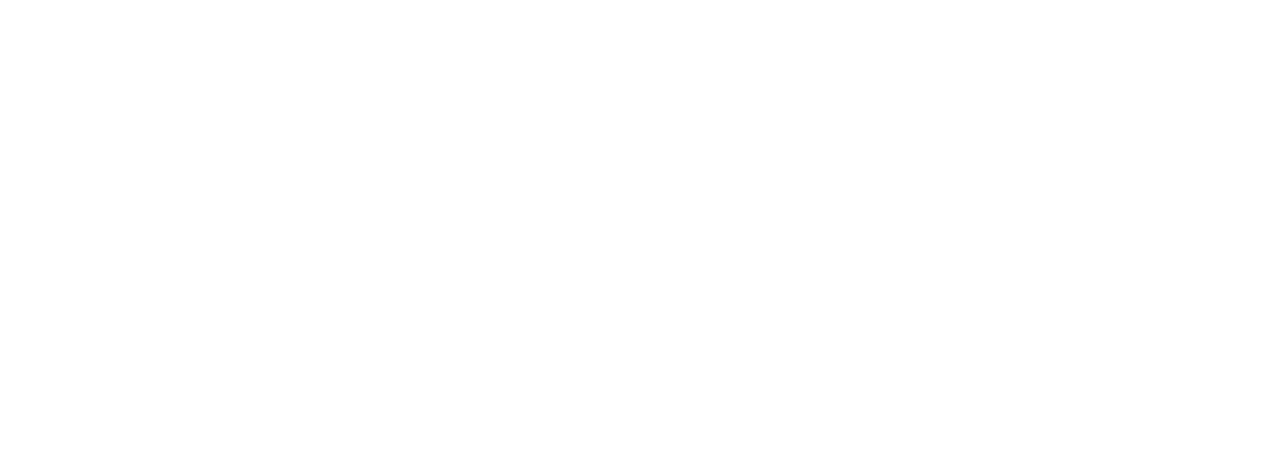
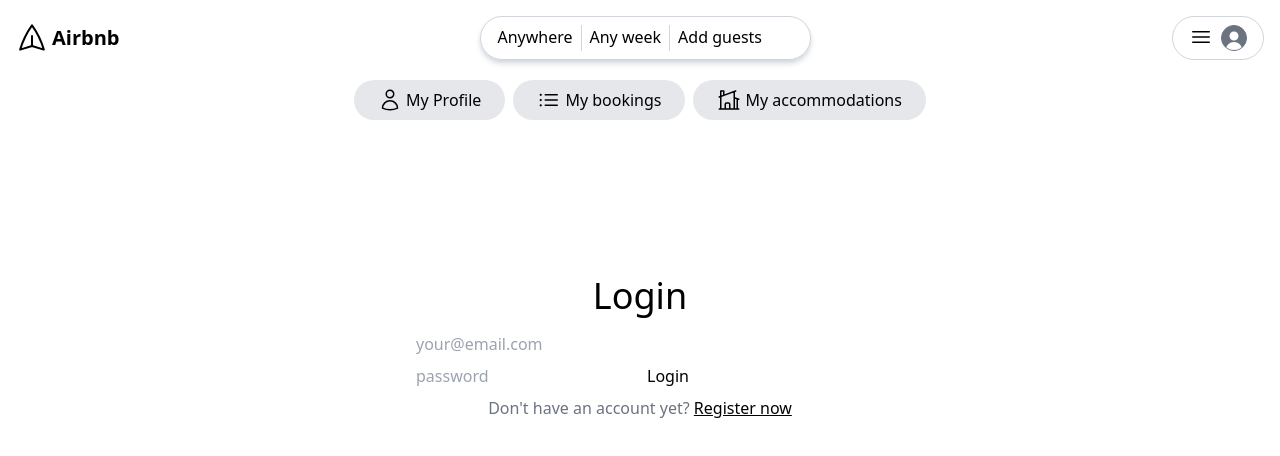
Before and after one commit to Buyaki01/react-redux-airbnb-client, a React (Create React App) app: page /login in a window 1280 px wide. Shown: the top 456 px of the page. Built offline with nearby package versions, Linux system fonts and the light colour scheme.

Commit message:
Add Login and Register page

```diff
--- a/src/App.js
+++ b/src/App.js
@@ -1,12 +1,16 @@
 import { Routes, Route } from "react-router-dom"
 import Layout from "./components/Layout"
 import IndexPage from "./components/IndexPage"
+import LoginPage from "./components/LoginPage"
+import RegisterPage from "./components/RegisterPage"
 
 function App() {
   return (
     <Routes>
         <Route path='/' element={<Layout/>}>
           <Route index element={<IndexPage/>}/>
+          <Route path='/login' element={<LoginPage/>}/>
+          <Route path='/register' element={<RegisterPage/>}/>
         </Route>
     </Routes>
   )
--- /dev/null
+++ b/src/components/LoginPage.js
@@ -0,0 +1,28 @@
+import { Link } from "react-router-dom"
+
+const LoginPage = () => {
+  return(
+    <div className="mt-4 grow flex items-center justify-around">
+      <div className="mb-64">
+        <h1 className="text-4xl text-center mb-4">Login</h1>
+        <form className="max-w-md max-auto">
+          <input
+            type="email"
+            placeholder="your@email.com"
+          />
+          <input
+            type="password"
+            placeholder="password"
+          />
+          <button className="primary mt-2"> Login </button>
+          <div className="text-center mt-2 text-gray-500">
+            Don't have an account yet?{" "}
+            <Link className="underline text-black" to={"/register"}>Register now</Link>
+          </div>
+        </form>
+      </div>
+    </div>
+  )
+}
+
+export default LoginPage
--- /dev/null
+++ b/src/components/RegisterPage.js
@@ -0,0 +1,22 @@
+import { Link } from "react-router-dom"
+
+const RegisterPage = () => {
+  return (
+    <div className="mt-4 grow flex items-center justify-around">
+      <div className="mb-64">
+        <h1 className="text-4xl text-center mb-4">Register</h1>
+        <form className="max-w-md max-auto">
+          <input type="text" placeholder="John Doe" />
+          <input type="email" placeholder="your@email.com" />
+          <input type="password" placeholder="password" />
+          <button className="primary mt-2"> Register </button>
+          <div className="text-center mt-2 text-gray-500">
+            Have an account? <Link className="underline text-black" to={'/login'}> Login </Link>
+          </div>
+        </form>
+      </div>
+    </div>
+  )
+}
+
+export default RegisterPage
```
